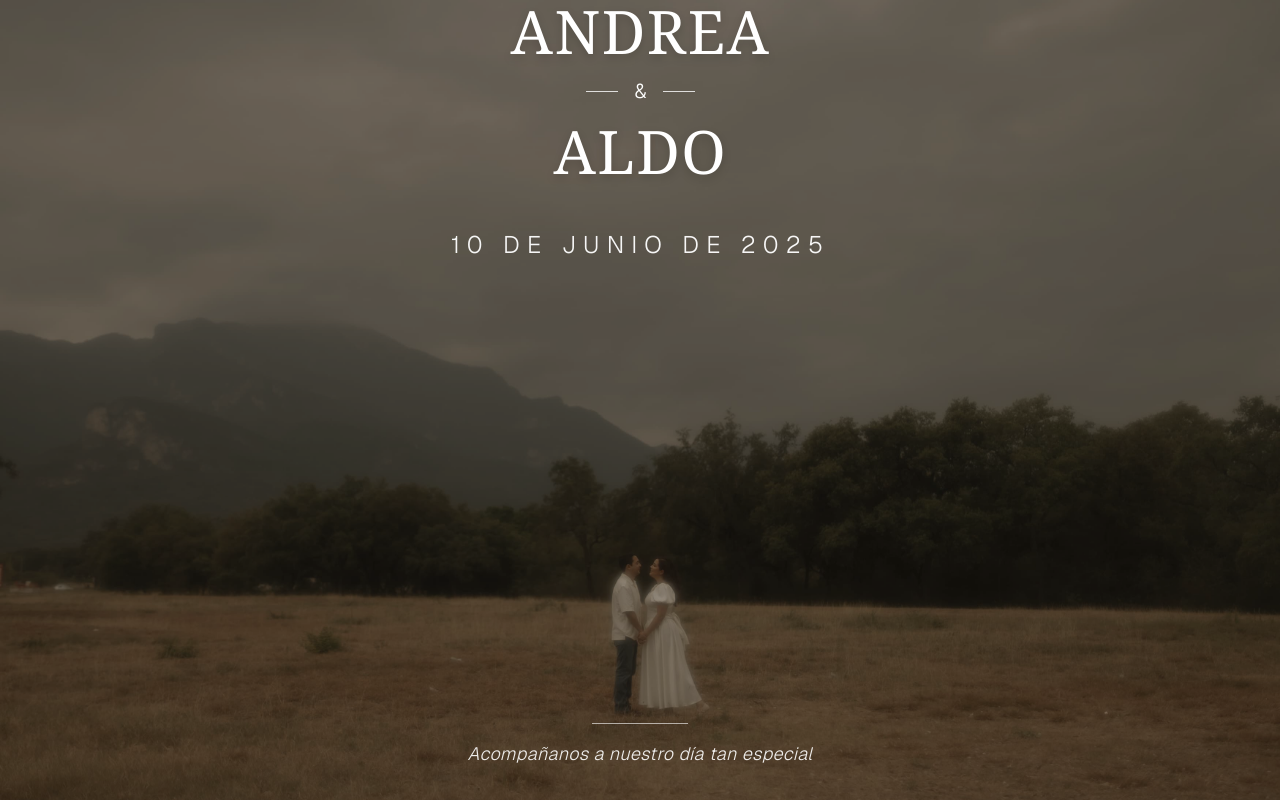
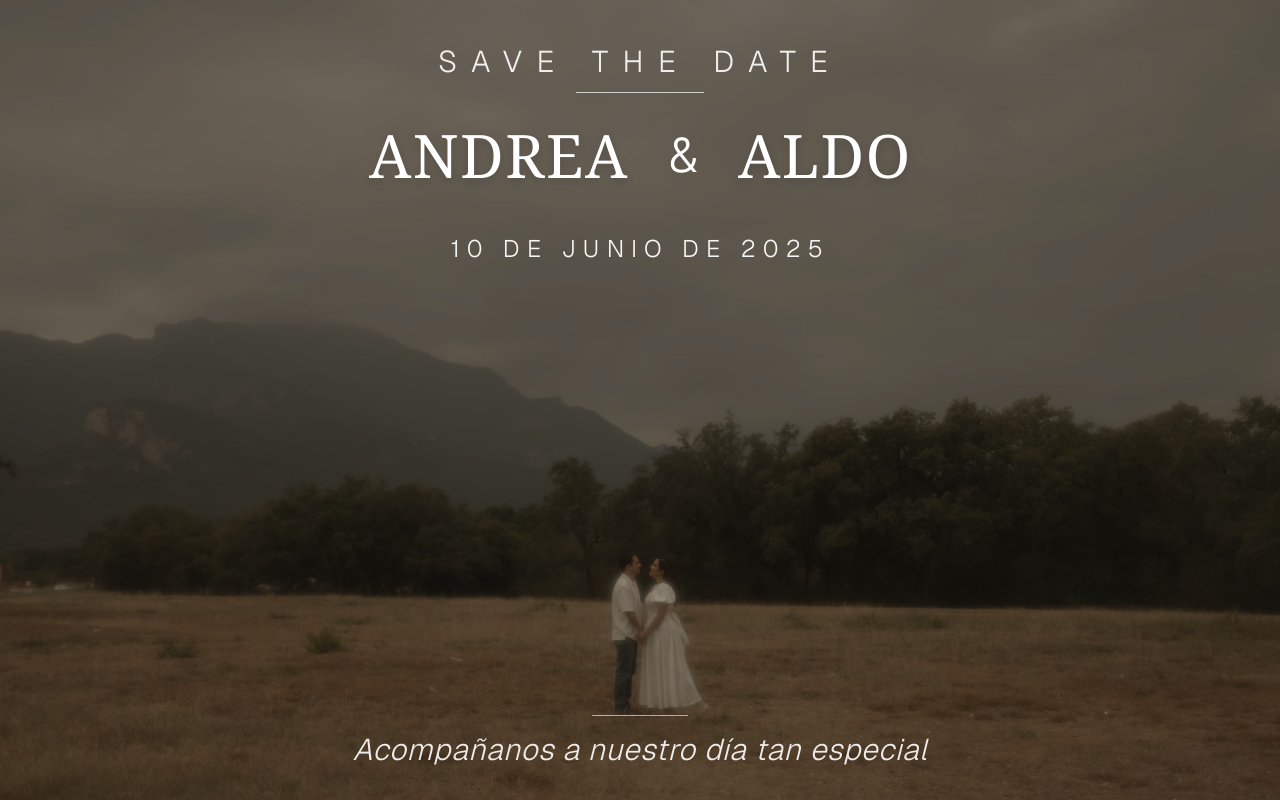
Before and after one commit to AlejoReyna/wedding_invitation, a Next.js app: page / in a window 1280 px wide. Built offline with nearby package versions, Linux system fonts and the light colour scheme.

Commit message:
First section

```diff
--- a/src/app/page.tsx
+++ b/src/app/page.tsx
@@ -18,23 +18,19 @@ export default function Home() {
 
       <main className="relative z-10 flex flex-col items-center justify-center text-center text-white animate-zoom-in">
         {/* Save the Date */}
-        <div className="mb-6 md:mb-8">
+        <div className="mb-6 md:mb-8 mt-32">
           <h1 className="text-lg md:text-2xl lg:text-3xl font-light tracking-[0.5em] uppercase mb-3 text-white/90">
             Save the Date
           </h1>
           <div className="w-24 md:w-32 h-px bg-white/70 mx-auto"></div>
         </div>
 
-        {/* Nombres de los novios */}
-        <div className="mb-8 md:mb-12">
-          <h2 className="text-3xl md:text-5xl lg:text-6xl font-serif font-light tracking-wide mb-3 md:mb-4 text-white drop-shadow-lg">
+        {/* Nombres de los novios - ahora en una sola línea */}
+        <div className="mb-8 md:mb-12 flex flex-row items-center justify-center space-x-6 md:space-x-10">
+          <h2 className="text-3xl md:text-5xl lg:text-6xl font-serif font-light tracking-wide text-white drop-shadow-lg">
             ANDREA
           </h2>
-          <div className="flex items-center justify-center mb-3 md:mb-4">
-            <div className="w-6 md:w-8 h-px bg-white/80"></div>
-            <span className="mx-3 md:mx-4 text-lg md:text-xl font-light">&</span>
-            <div className="w-6 md:w-8 h-px bg-white/80"></div>
-          </div>
+          <span className="text-2xl md:text-4xl lg:text-5xl font-light">&</span>
           <h2 className="text-3xl md:text-5xl lg:text-6xl font-serif font-light tracking-wide text-white drop-shadow-lg">
             ALDO
           </h2>
@@ -51,7 +47,7 @@ export default function Home() {
       {/* Invitación - Parte inferior */}
       <div className="absolute bottom-8 left-0 right-0 z-10 text-center animate-fade-in-up">
         <div className="w-16 md:w-24 h-px bg-white/60 mx-auto mb-4"></div>
-        <p className="text-sm md:text-base lg:text-lg font-light tracking-wide italic text-white/90 px-4">
+        <p className="text-lg md:text-2xl lg:text-3xl font-light tracking-wide italic text-white/90 px-4 animate-slide-in-left">
           Acompañanos a nuestro día tan especial
         </p>
       </div>
@@ -88,6 +84,17 @@ export default function Home() {
           }
         }
 
+        @keyframes slide-in-left {
+          0% {
+            opacity: 0;
+            transform: translateX(-60px);
+          }
+          100% {
+            opacity: 1;
+            transform: translateX(0);
+          }
+        }
+
         .animate-zoom-in {
           animation: zoom-in 1.2s ease-out forwards;
         }
@@ -100,6 +107,10 @@ export default function Home() {
           animation: fade-in-up 1.5s ease-out 0.3s forwards;
           opacity: 0;
         }
+
+        .animate-slide-in-left {
+          animation: slide-in-left 1.2s cubic-bezier(0.77,0,0.175,1) 1.8s both;
+        }
       `}</style>
     </div>
   );
```
